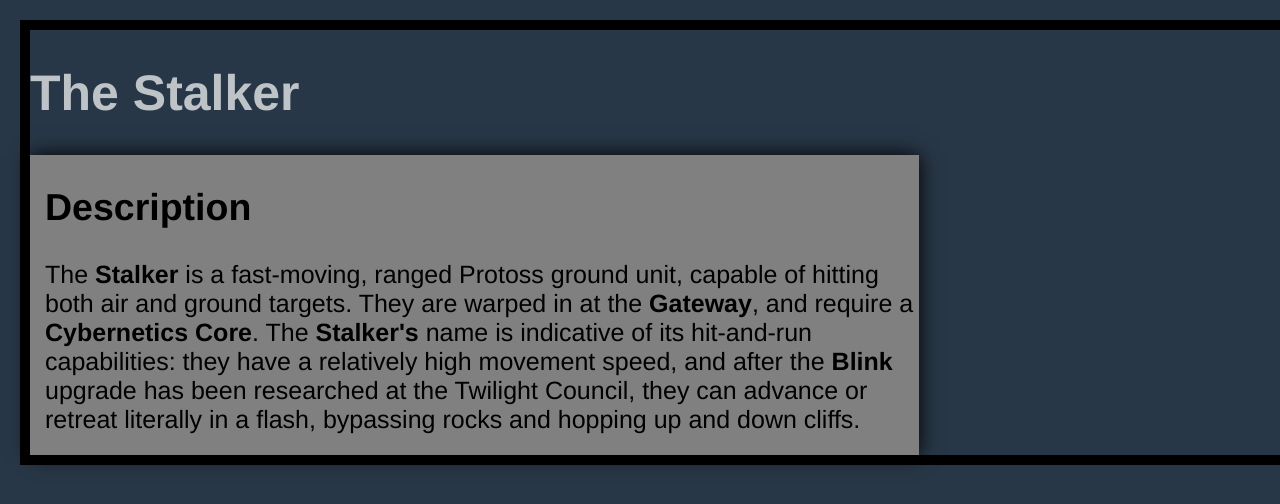
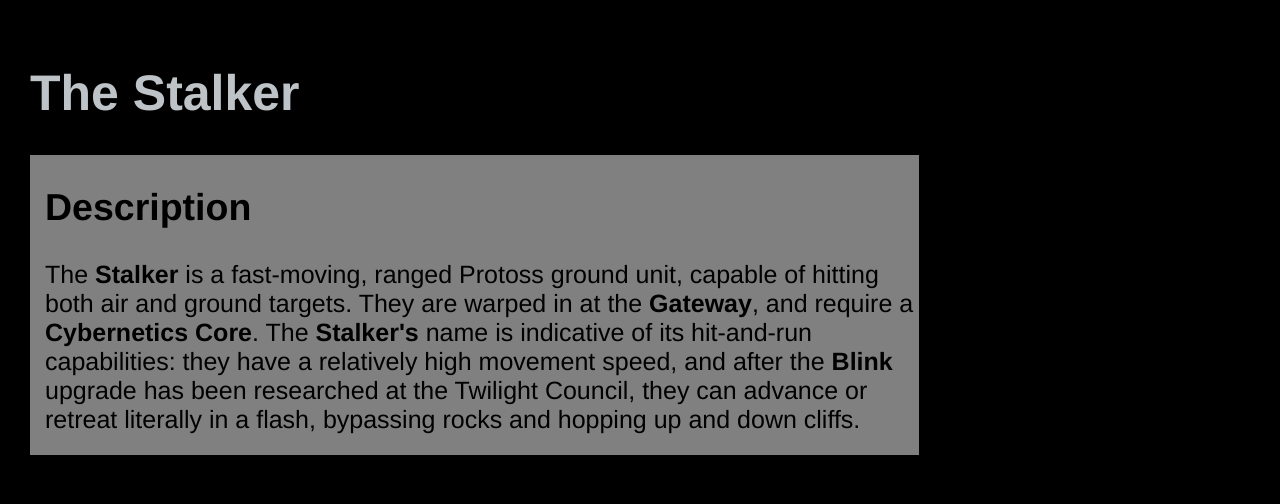
Before and after one commit to LuisGustavo25/Proyecto1, a plain HTML site: page index.html in a window 1280 px wide. Drawn offline with Linux system fonts and the light colour scheme.

Commit message:
Update
Color changed to black.

```diff
--- a/css.css
+++ b/css.css
@@ -2,7 +2,7 @@ body{
     margin: 20px;
     width: 100%;
     font-size: 25px;
-    background-color: #283747;
+    background-color: black;
 
 	/* Hereda: */
 
```
